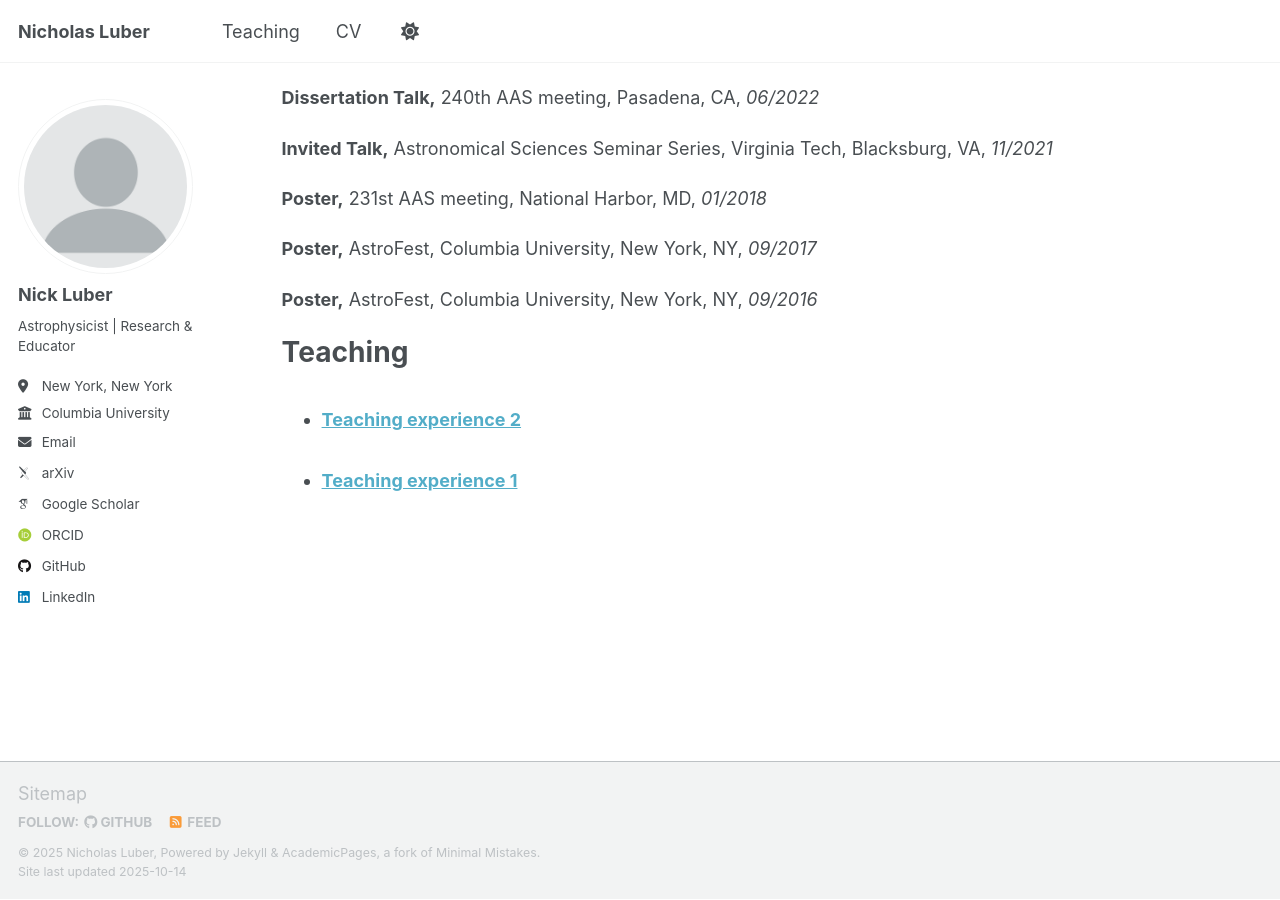
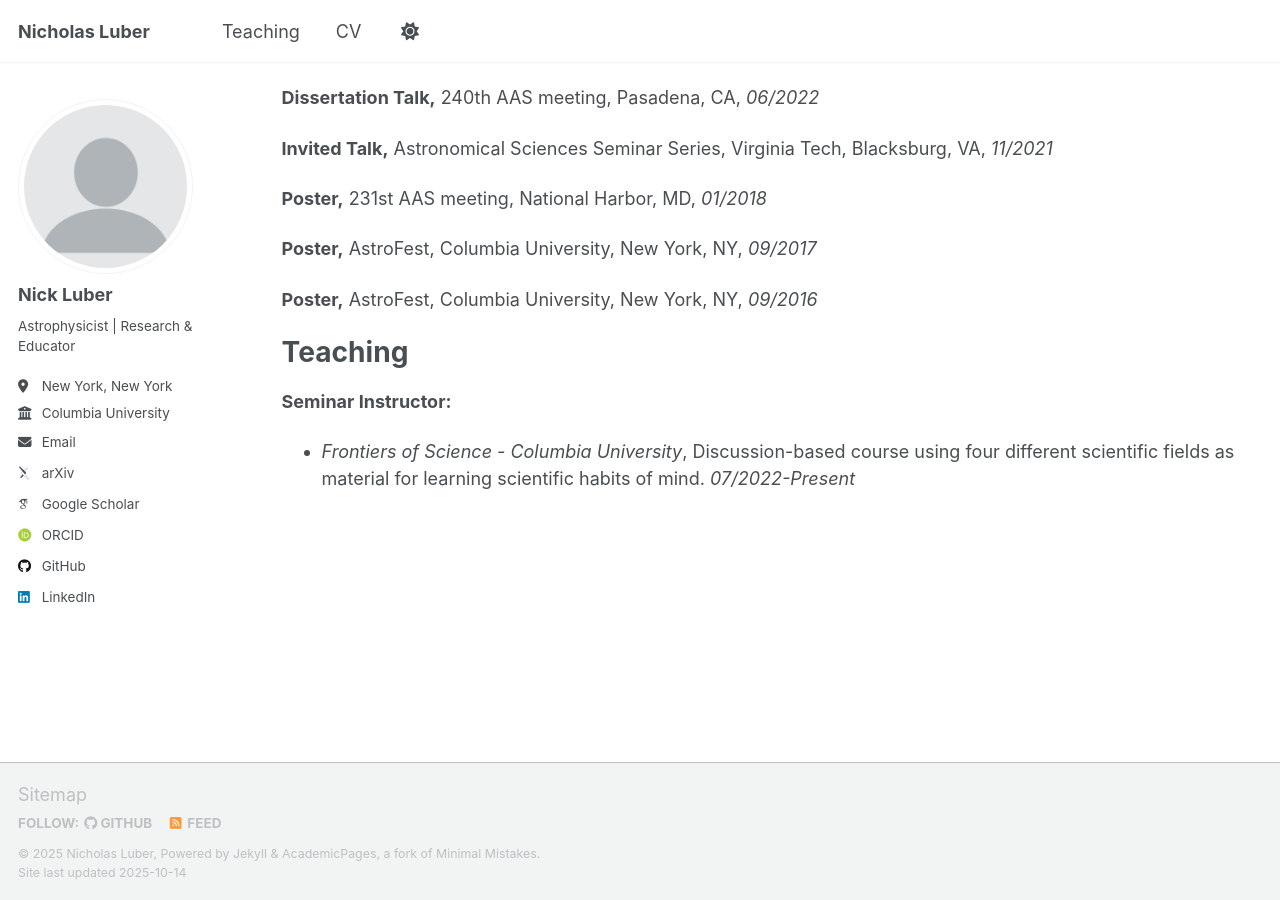
Before and after one commit to nicholasluber/nicholasluber.github.io, a Jekyll site: the page built from _pages/cv.md, in a window 1280 px wide and 900 px high, scrolled down 4030 px. Built offline with Jekyll 4.4.1, drawn with Linux system fonts in a browser that asks for light colours; some web fonts are replaced; a script that is not in the unit is left out.

Commit message:
Update cv.md

```diff
--- a/_pages/cv.md
+++ b/_pages/cv.md
@@ -147,8 +147,8 @@ Talks and Posters
 
 **Poster,** AstroFest, Columbia University, New York, NY, *09/2016*
 
+
 Teaching
 ======
-  <ul>{% for post in site.teaching reversed %}
-    {% include archive-single-cv.html %}
-  {% endfor %}</ul>
+**Seminar Instructor:**
+* *Frontiers of Science - Columbia University*, Discussion-based course using four different scientific fields as material for learning scientific habits of mind. *07/2022-Present*
```
